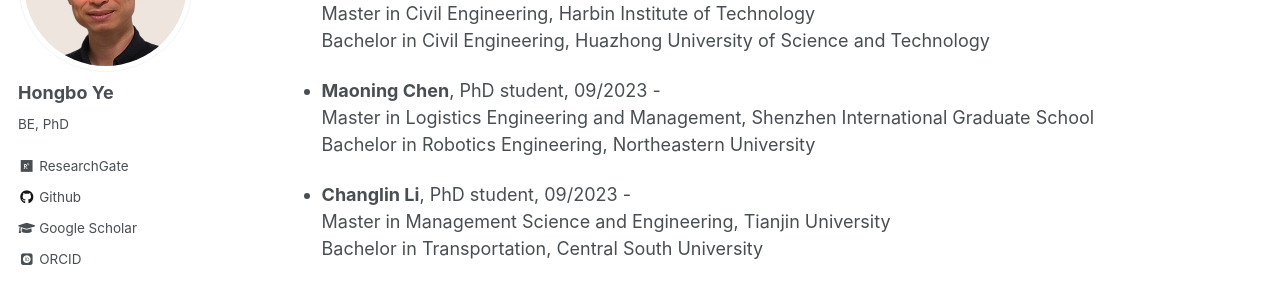
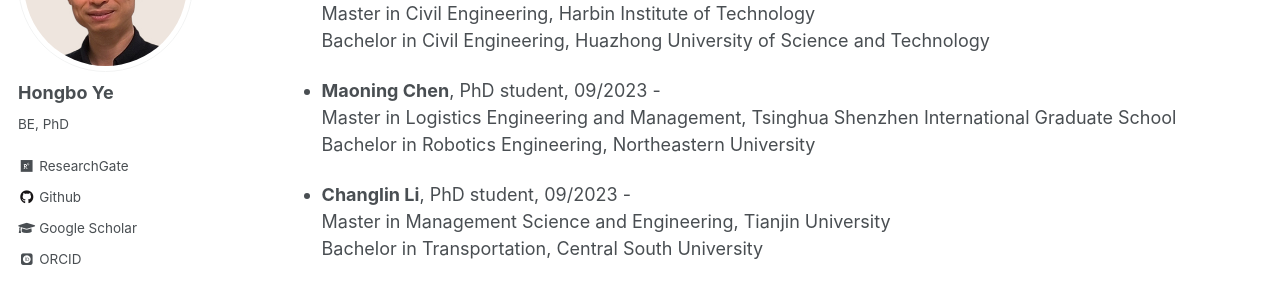
Before and after one commit to hb-ye/hb-ye.github.io, a Jekyll site: the page built from _pages/team.md, in a window 1280 px wide. Shown: the part 221-521 px from the top of the page. Built offline with Jekyll 4.4.1, drawn with Linux system fonts in a browser that asks for light colours; some web fonts are replaced.

Commit message:
Update team.md

```diff
--- a/_pages/team.md
+++ b/_pages/team.md
@@ -16,7 +16,7 @@ author_profile: true
 
 - **Yihang Han**, PhD student, 09/2024 -  <br> Master in Civil Engineering, Harbin Institute of Technology <br> Bachelor in Civil Engineering, Huazhong University of Science and Technology
 
-- **Maoning Chen**, PhD student, 09/2023 -  <br> Master in Logistics Engineering and Management, Shenzhen International Graduate School <br> Bachelor in Robotics Engineering, Northeastern University
+- **Maoning Chen**, PhD student, 09/2023 -  <br> Master in Logistics Engineering and Management, Tsinghua Shenzhen International Graduate School <br> Bachelor in Robotics Engineering, Northeastern University
 
 - **Changlin Li**, PhD student, 09/2023 -  <br> Master in Management Science and Engineering, Tianjin University <br> Bachelor in Transportation, Central South University
 
```
